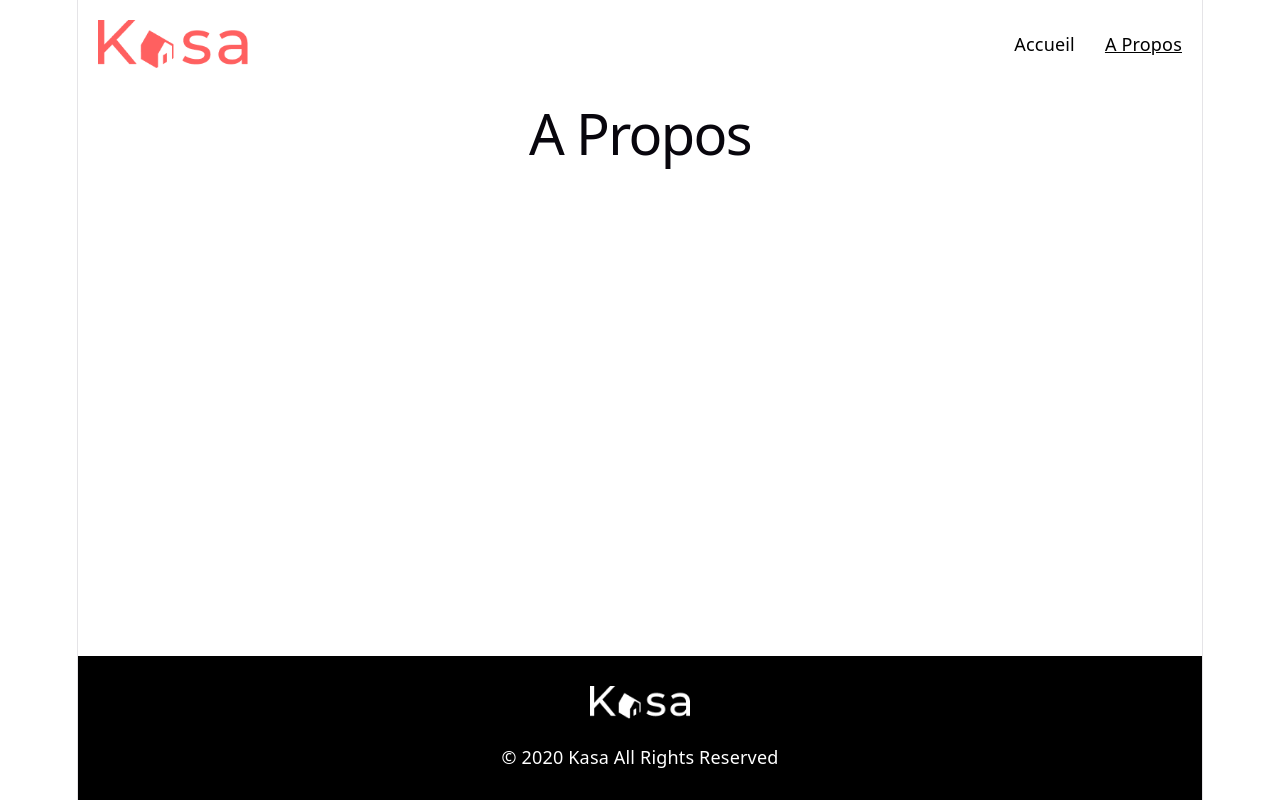
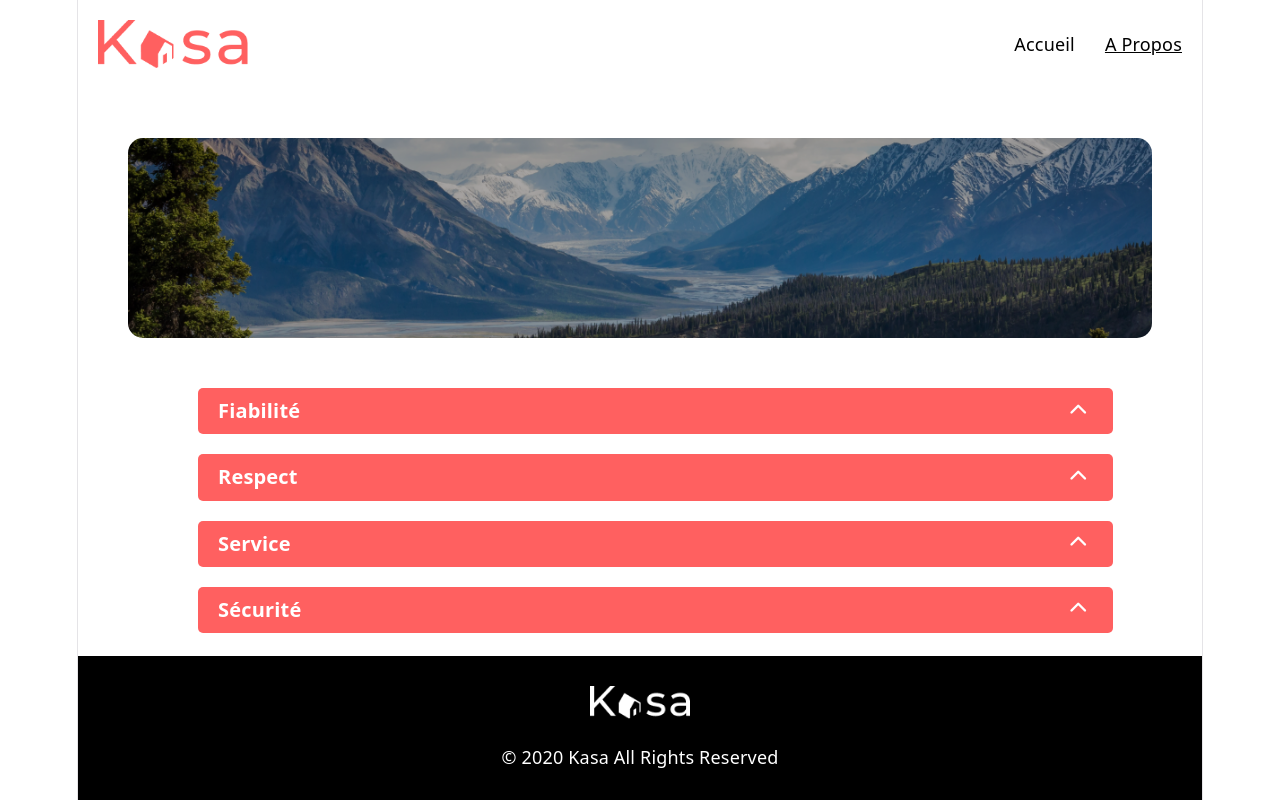
Before and after one commit to malkilina04-hue/Kasa, a React (Vite) app: page /apropos in a window 1280 px wide. Built offline with nearby package versions, Linux system fonts and the light colour scheme.

Commit message:
Composant Stars crée et intégré dans Logement

```diff
--- a/src/components/Banner/index.jsx
+++ b/src/components/Banner/index.jsx
@@ -1,10 +1,9 @@
 import './index.scss'
-import accueil from '../../assets/Accueil.png'
 
-function Banner() {
+function Banner( {image, titre } ) {
     return (
-        <div className="banner" style={{backgroundImage: `url(${accueil})`}}>
-            <p>Chez vous, partout et ailleurs</p>
+        <div className="banner" style={{backgroundImage: `url(${image})`}}>
+            {titre && <p>{titre}</p>}
         </div>
     )
 }
--- a/src/components/Collapse/index.jsx
+++ b/src/components/Collapse/index.jsx
@@ -6,10 +6,12 @@
 
     return (
         <div className="collapse">
-            <button className="collapse-header" onClick={() => setIsOpen(!isOpen)}>
+            <div className="collapse-header" >
                 <span>{titre}</span>
+                <button onClick={() => setIsOpen(!isOpen)}>
                 <i className={isOpen ? 'fa-solid fa-chevron-down' : 'fa-solid fa-chevron-up'}></i>
             </button>
+            </div>
             {isOpen && (
                 <div className="collapse-content">
                     <p>{contenu}</p>
--- a/src/components/Collapse/index.scss
+++ b/src/components/Collapse/index.scss
@@ -1,8 +1,9 @@
 .collapse {
     margin: 10px 0;
+    width: 85%;
 
     .collapse-header {
-        width: 100%;
+        width: 95%;
         display: flex;
         justify-content: space-between;
         align-items: center;
@@ -12,7 +13,17 @@
         border-radius: 5px;
         padding: 10px 20px;
         cursor: pointer;
+        font-size: 20px;
+        font-weight: bold;
+
+        button {
+        background: none;
+        border: none;
+        color: white;
         font-size: 18px;
+        cursor: pointer;
+    }
+
     }
 
     .arrow {
@@ -27,5 +38,6 @@
         background-color: #f6f6f6;
         padding: 20px;
         border-radius: 0 0 5px 5px;
+        width: 90%;
     }
 }
--- /dev/null
+++ b/src/components/Stars/index.jsx
@@ -0,0 +1,11 @@
+function Stars({ rating }) {
+    return (
+        <div className="rating">
+            {[1, 2, 3, 4, 5].map((etoile) => (
+                <i key={etoile} className={etoile <= rating ? 'fa-solid fa-star active' : 'fa-solid fa-star'}></i>
+            ))}
+        </div>
+    )
+}
+
+export default Stars
--- a/src/pages/APropos.jsx
+++ b/src/pages/APropos.jsx
@@ -1,9 +1,19 @@
-function Apropos() {
+import Banner from '../components/Banner'
+import Collapse from '../components/Collapse'
+import './APropos.scss'
+import apropos from '../assets/APropos.png'
+
+
+function APropos() {
     return (
-        <div>
-            <h1>A Propos</h1>
+        <div className="apropos">
+            <Banner image={apropos} />
+            <Collapse titre="Fiabilité" contenu="Les annonces postées sur Kasa garantissent une fiabilité totale.Les photos sont conformes aux logements, et toutes les informations sont régulièrement vérifiées par nos équipes" />
+            <Collapse titre="Respect" contenu="La bienveillance fait partie des valeurs fondatrices de Kasa.Tout comportement discriminatoire ou de perturbation du voisinage entraînera une exclusion de notre plateforme " />
+            <Collapse titre="Service" contenu="La qualité du service est au coeur de notre engagement chez Kasa. Nous veillons à ce que chaque interaction, que ce soit avec nos hôtes ou nos locataires, soit empreinte de respect et de bienveillance" />
+            <Collapse titre="Sécurité" contenu="La sécurité est la priorité de Kasa. Aussi bien pour nos hôtes que pour les voyageurs, chaque logement correspond aux critères de sécurité établis par nos services. En laissant une note aussi bien  l'hôte qu'au locataire, cela permet à nos équipes de vérifier que le standards sont bien respectés. Nous organisons également des ateliers sur la sécurité domestique pour nos hôtes" />
         </div>
     )
 }
 
-export default Apropos
+export default APropos
--- /dev/null
+++ b/src/pages/APropos.scss
@@ -0,0 +1,23 @@
+.apropos {
+    padding: 20px;
+    display: flex;
+    flex-direction: column;
+    gap : 20px;
+
+    .banner {
+        padding: 100px 20px;
+
+        &::before {
+            background-color: rgba(0, 0, 0, 0.05);
+        }
+    }
+
+    .collapse {
+        margin-bottom: 20px;
+        margin: 0 100px;
+    }
+
+    .collapse-content {
+        text-align: left;
+    }
+}
--- a/src/pages/Home.jsx
+++ b/src/pages/Home.jsx
@@ -2,14 +2,16 @@
 import Banner from '../components/Banner'
 import Card from '../components/Card'
 import logements from '../data/logement.json'
+import accueil from '../assets/Accueil.png'
 
 function Home() {
     return (
         <div>
-            <Banner />
+            <Banner image={accueil} titre="Chez vous, partout et ailleurs" />
             <div className="cards">
                 {logements.map((logement) => (
                     <Card key={logement.id} logement={logement} />
+
                 ))}
             </div>
         </div>
--- a/src/pages/Logement.jsx
+++ b/src/pages/Logement.jsx
@@ -3,6 +3,7 @@
 import logements from '../data/logement.json'
 import Collapse from '../components/Collapse'
 import './Logement.scss'
+import Stars from '../components/Stars'
 
 function Logement() {
     const { id } = useParams()
@@ -26,11 +27,7 @@
                     <p>{logement.host.name}</p>
                     <img src={logement.host.picture} alt={logement.host.name} />
                 </div>
-                <div className="rating">
-                    {[1, 2, 3, 4, 5].map((etoile) => (
-                        <i key={etoile} className={etoile <= logement.rating ? 'fa-solid fa-star active' : 'fa-solid fa-star'}></i>
-                    ))}
-                </div>
+                <Stars rating={logement.rating} />
             </div>
         </div>
         <div className="collapses">
```
